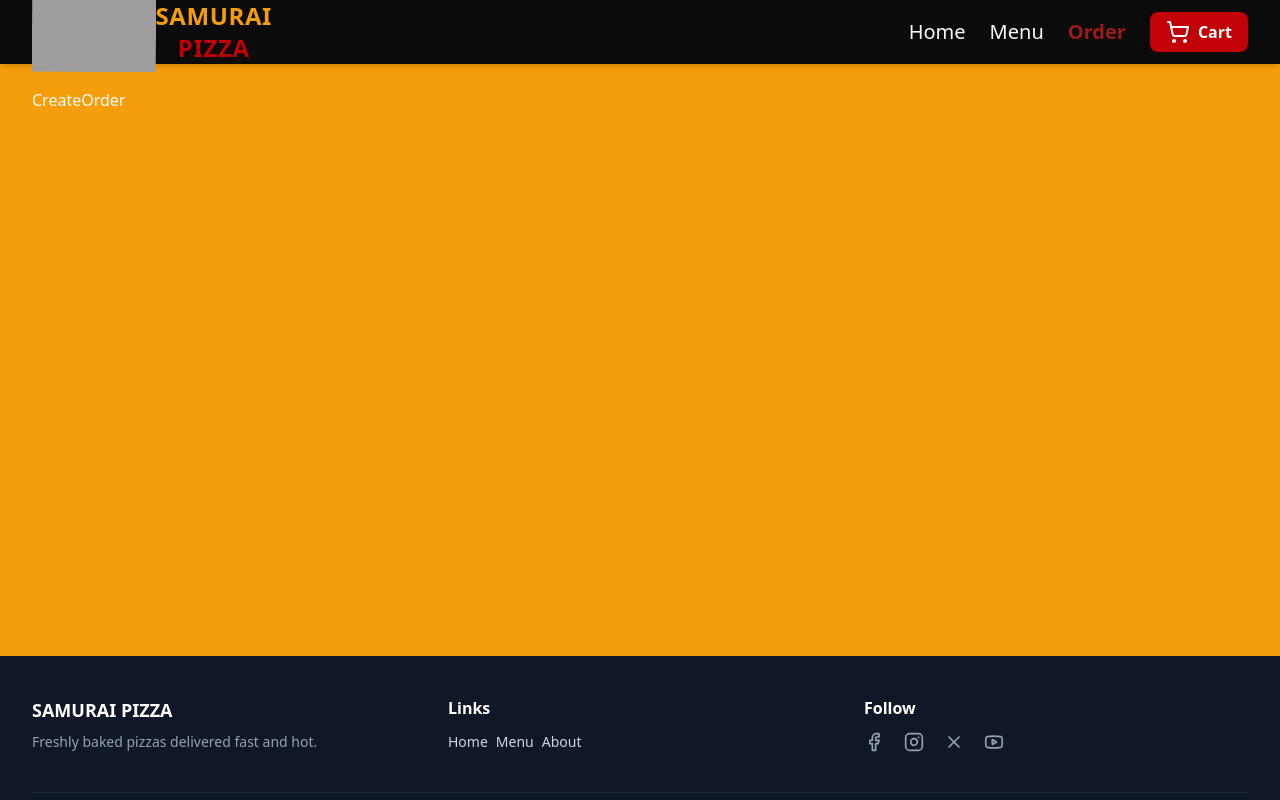
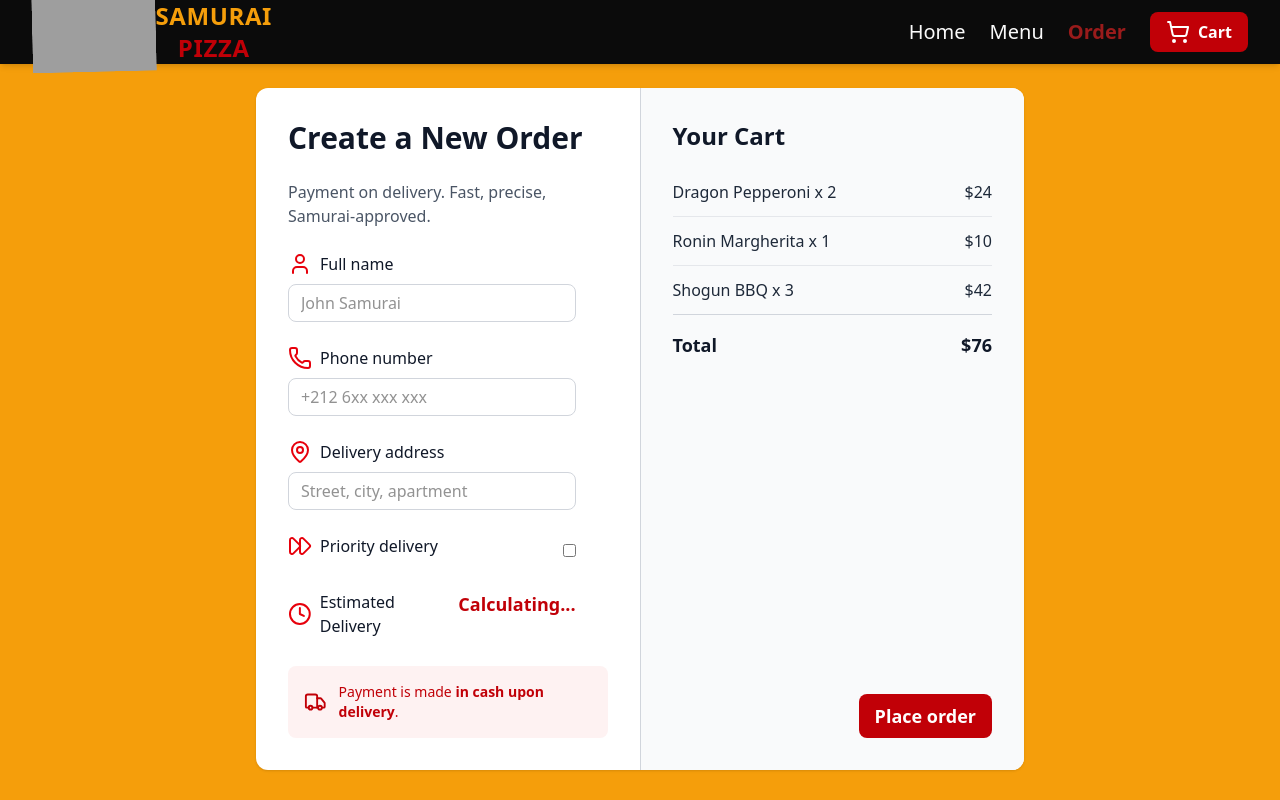
Before and after one commit to noureddineweb3dev/fast-pizza, a React (Vite) app: page /order/new in a window 1280 px wide. Shown: the top 800 px of the page. Built offline with nearby package versions, Linux system fonts and the light colour scheme; grey boxes are pictures that could not be loaded.

Commit message:
Create new order component created + styled

```diff
--- a/src/features/order/CreateOrder.jsx
+++ b/src/features/order/CreateOrder.jsx
@@ -1,4 +1,133 @@
+import { useState, useEffect } from 'react';
+import { Form, useNavigation } from 'react-router-dom';
+import { MapPin, Phone, User, Truck, Clock, FastForward } from 'lucide-react';
+import Button from '../../ui/Button';
+
 function CreateOrder() {
-  return <div>CreateOrder</div>;
+  const navigation = useNavigation();
+  const isSubmitting = navigation.state === 'submitting';
+
+  const [cart] = useState([
+    { id: 1, name: 'Dragon Pepperoni', quantity: 2, price: 12 },
+    { id: 2, name: 'Ronin Margherita', quantity: 1, price: 10 },
+    { id: 3, name: 'Shogun BBQ', quantity: 3, price: 14 },
+  ]);
+
+  const total = cart.reduce((sum, item) => sum + item.price * item.quantity, 0);
+
+  const [estimatedDelivery, setEstimatedDelivery] = useState(null);
+
+  return (
+    <div className="max-w-3xl mx-auto bg-white rounded-xl shadow overflow-hidden">
+      <Form method="post" className="flex flex-col md:flex-row">
+        {/* ================= LEFT SIDE: FORM ================= */}
+        <div className="flex-1 p-8 space-y-6">
+          <h1 className="text-3xl font-bold text-gray-900">Create a New Order</h1>
+          <p className="text-gray-600">Payment on delivery. Fast, precise, Samurai-approved.</p>
+
+          <Field
+            icon={<User />}
+            label="Full name"
+            inputType="text"
+            placeholderText="John Samurai"
+          />
+
+          <Field
+            icon={<Phone />}
+            label="Phone number"
+            inputType="tel"
+            placeholderText="+212 6xx xxx xxx"
+          />
+
+          <Field
+            icon={<MapPin />}
+            label="Delivery address"
+            inputType="text"
+            placeholderText="Street, city, apartment"
+          />
+          <Field icon={<FastForward />} inputType="checkbox" label="Priority delivery " />
+
+          <div className="flex w-[90%] justify-between">
+            <div className="flex items-center gap-2 text-gray-900 font-medium mb-1">
+              <Clock className="text-red-600" />
+              Estimated Delivery
+            </div>
+            <div className="text-lg font-semibold text-red-700">
+              {estimatedDelivery ? `${estimatedDelivery} mins` : 'Calculating...'}
+            </div>
+          </div>
+
+          <div className="flex items-center gap-3 rounded-lg bg-red-50 p-4 text-red-700">
+            <Truck className="w-6 h-6" />
+            <p className="text-sm font-medium">
+              Payment is made <strong>in cash upon delivery</strong>.
+            </p>
+          </div>
+        </div>
+
+        {/* ================= VERTICAL SEPARATOR ================= */}
+        <div className="border-l border-gray-300 hidden md:block" />
+
+        {/* ================= RIGHT SIDE: CART ================= */}
+        <div className="flex-1 p-8 bg-gray-50 flex flex-col justify-between">
+          <div>
+            <h2 className="text-2xl font-bold text-gray-900 mb-4">Your Cart</h2>
+
+            <ul className="divide-y divide-gray-200">
+              {cart.map((item) => (
+                <li key={item.id} className="py-3 flex justify-between text-gray-800">
+                  <span>
+                    {item.name} x {item.quantity}
+                  </span>
+                  <span>${item.price * item.quantity}</span>
+                </li>
+              ))}
+            </ul>
+
+            <div className="pt-4 border-t border-gray-300 flex justify-between font-bold text-lg text-gray-900">
+              <span>Total</span>
+              <span>${total}</span>
+            </div>
+          </div>
+
+          {/* Submit Button */}
+          <div className="mt-6 flex justify-end">
+            <Button
+              type="submit"
+              variant="primary"
+              className="w-full md:w-auto text-lg"
+              disabled={isSubmitting}
+            >
+              {isSubmitting ? 'Placing order...' : 'Place order'}
+            </Button>
+          </div>
+        </div>
+      </Form>
+    </div>
+  );
 }
+
+/* ================= FIELD COMPONENT ================= */
+function Field({ icon, label, inputType, placeholderText }) {
+  return (
+    <div
+      className={`space-y-2 w-[90%] text-neutral-800 ${
+        inputType === 'checkbox' ? 'flex items-center justify-between gap-3' : ''
+      }`}
+    >
+      <label className="flex w-full items-center gap-2 font-medium text-gray-900">
+        <span className="text-red-600">{icon}</span>
+        {label}
+      </label>
+      <input
+        className={`border border-gray-300 rounded-lg px-3 py-1.5 ${
+          inputType === 'checkbox' ? '' : 'w-full'
+        } focus:outline-none focus:ring-2 focus:ring-red-600`}
+        type={inputType}
+        placeholder={placeholderText}
+      />
+    </div>
+  );
+}
+
 export default CreateOrder;
```
